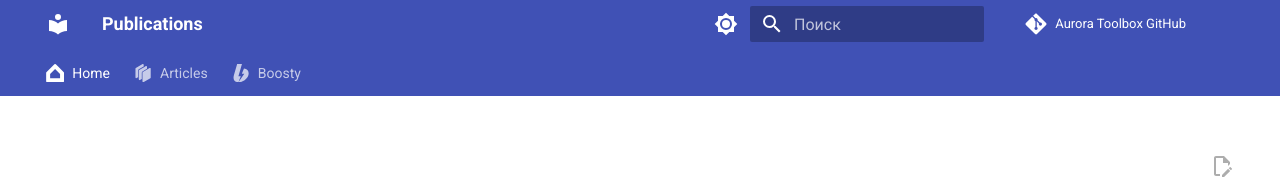
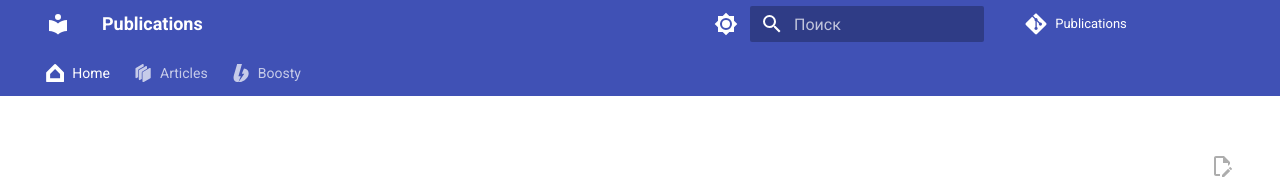
Before and after one commit to keygenqt/publications, an MkDocs documentation site: the page built from publications/index.md, in a window 1280 px wide. Shown: the top 189 px of the page. Built offline with MkDocs 1.6.1 and Material for MkDocs 9.7.7, drawn with Linux system fonts in a browser that asks for light colours; comment, search, counter and statistics services are not loaded.

Commit message:
Up server.

```diff
--- a/mkdocs.yml
+++ b/mkdocs.yml
@@ -3,7 +3,7 @@ site_url: https://publications.keygenqt.com
 site_description: Мои статьи и данные к ним.
 site_author: Vitaliy Zarubin
 
-repo_name: Aurora Toolbox GitHub
+repo_name: Publications
 repo_url: https://github.com/keygenqt/publications
 
 site_dir: static
```
Also changed, not shown: 3 other files.
